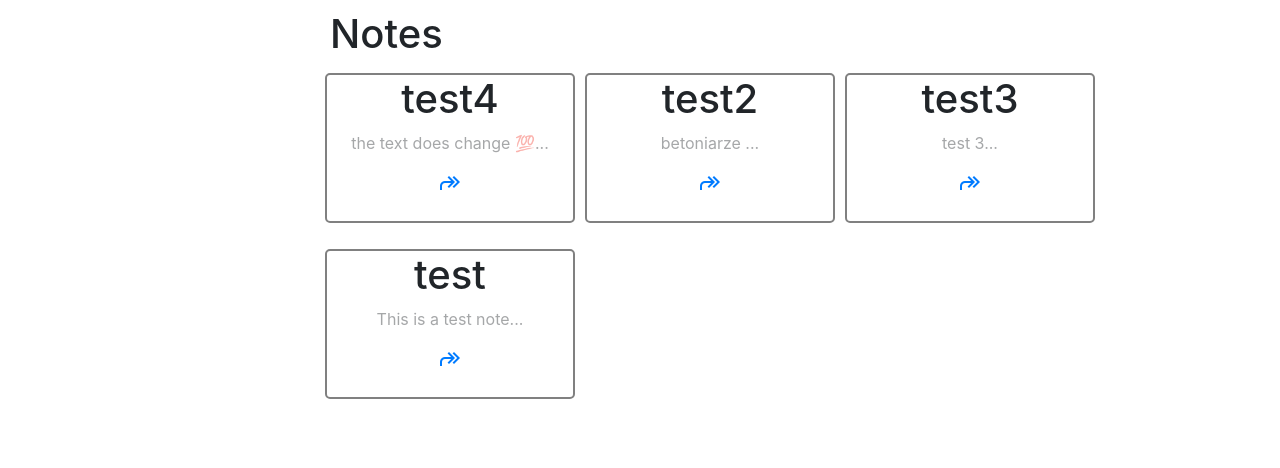
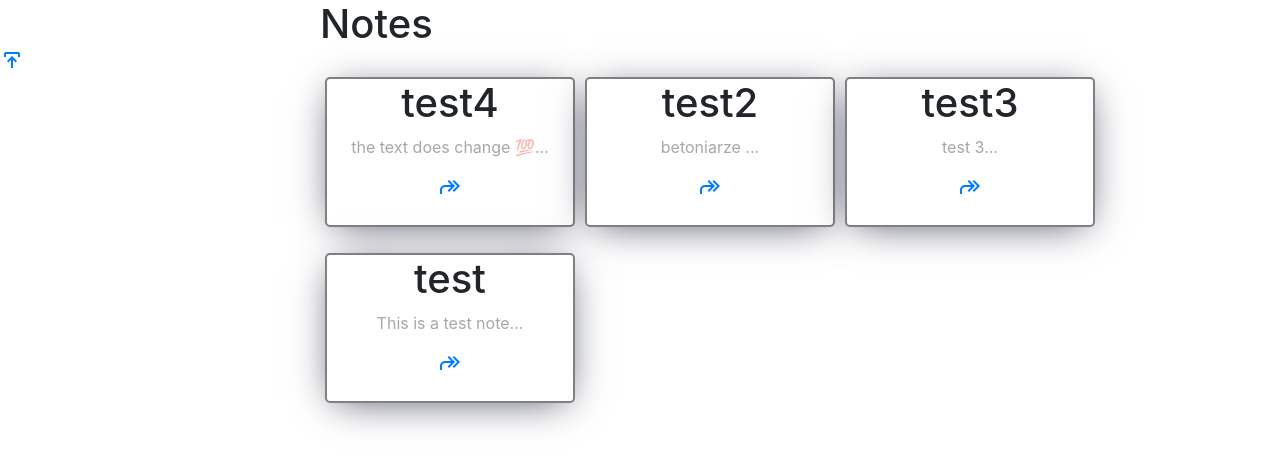
Before and after one commit to niebieskiczlowiek/Notes_app, a Flask app: page / in a window 1280 px wide. Shown: the top 468 px of the page. Run offline with Flask 2, Linux system fonts and the light colour scheme; data comes from the database, SQL or seed files in the repository; both versions use the stored data as it was after the commit; some libraries are stand-ins or nearby versions.

Commit message:
added uploading

```diff
--- a/main.py
+++ b/main.py
@@ -2,11 +2,15 @@ from flask import Flask, render_template, request, redirect
 from flask_sqlalchemy import SQLAlchemy
 from sqlalchemy import ForeignKey, Column, Integer, String, DateTime, create_engine
 from sqlalchemy.orm import sessionmaker, relationship, declarative_base
+from werkzeug.utils import secure_filename
 import os
 
 app = Flask(__name__)
 app.config['SQLALCHEMY_DATABASE_URI'] = 'sqlite:///test.db'
 app.config['SQLALCHEMY_ECHO'] = True
+UPLOAD_FOLDER = 'notes'
+ALLOWED_EXTENSIONS = {'txt'}
+app.config['UPLOAD_FOLDER'] = UPLOAD_FOLDER
 db = SQLAlchemy(app)
 
 Base = declarative_base()
@@ -38,8 +42,6 @@ def getNotes():
             db.session.add(note)
             db.session.commit()
 
-
-
 @app.route("/" , methods=['GET', 'POST'])
 def index():
     getNotes()
@@ -52,5 +54,16 @@ def note(id):
     note = Note.query.filter_by(id=id).first()
     return render_template('note.html', note = note)
 
+@app.route("/upload" , methods=['GET', 'POST'])
+def upload():
+    return render_template('upload.html')
+
+@app.route("/uploader", methods=['GET', 'POST'])
+def uploader():
+    if request.method == 'POST':
+        f = request.files['file']
+        f.save(os.path.join(app.config['UPLOAD_FOLDER'], secure_filename(f.filename)))
+        return redirect('/')
+
 if __name__ == '__main__':
     app.run(debug=True)
--- a/static/css/styles.css
+++ b/static/css/styles.css
@@ -1,7 +1,6 @@
 .header {
     margin: auto;
     width: 50%;
-    padding: 10px;
 }
 
 .dashboard {
@@ -10,6 +9,12 @@
     margin: auto;
     grid-template-columns: 1fr 1fr 1fr;
     row-gap: 1rem;
+}
+
+.toolbar{
+    display: flex;
+    justify-content: space-between;
+    width: 50px;
 }
 
 .preview {
@@ -26,6 +31,9 @@
     margin: 5px;
     height: 150px;
     width: 250px;
+    -webkit-box-shadow: 0px 6px 38px -10px rgba(66, 68, 90, 1);
+    -moz-box-shadow: 0px 6px 38px -10px rgba(66, 68, 90, 1);
+    box-shadow: 0px 6px 38px -10px rgba(66, 68, 90, 1);
 }
 
 .topbar{
@@ -37,10 +45,13 @@
 .note{
     margin: 5px;
     width: 100%;
-    height: 600px;
+    height: auto;
     border-style: solid;
     border-width: 2px;
     border-color: gray;
     border-radius: 5px;
     padding: 10px;
+    -webkit-box-shadow: 0px 6px 38px -10px rgba(66, 68, 90, 1);
+    -moz-box-shadow: 0px 6px 38px -10px rgba(66, 68, 90, 1);
+    box-shadow: 0px 6px 38px -10px rgba(66, 68, 90, 1);
 }
--- a/templates/index.html
+++ b/templates/index.html
@@ -7,6 +7,11 @@
 
 {% block body %}
 <h1 class="header">Notes</h1>
+<div class="toolbar">
+    <span class="material-symbols-outlined">
+        <a href="/upload" title="Upload note"> publish </a>
+    </span>
+</div>
 <div class="dashboard">
     {% for note in notes %}
         <div class="cell">
@@ -15,7 +20,6 @@
             <span class="material-symbols-outlined">
                 <a href="/note/{{ note.id }}" title="View note" class="btn-link">forward</a>
             </span>
-
         </div>
     {% endfor %}
 </div>
```
Also changed, not shown: templates/upload.html (added, +12 -0 lines), test.db.
